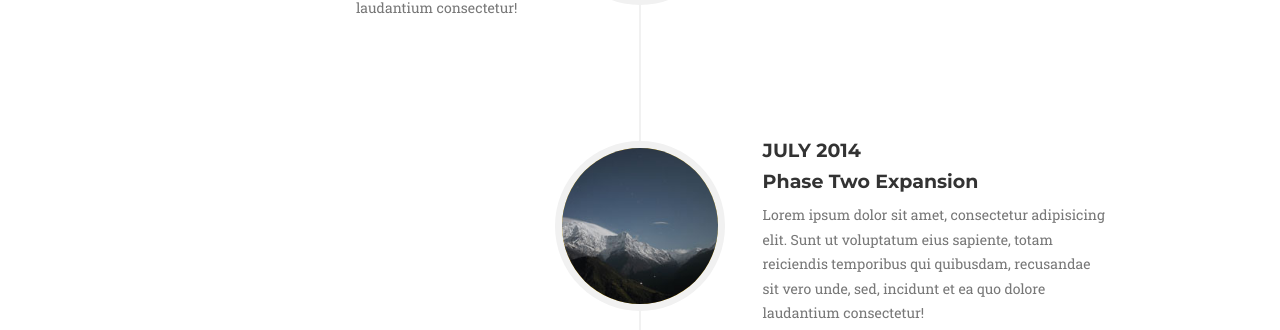
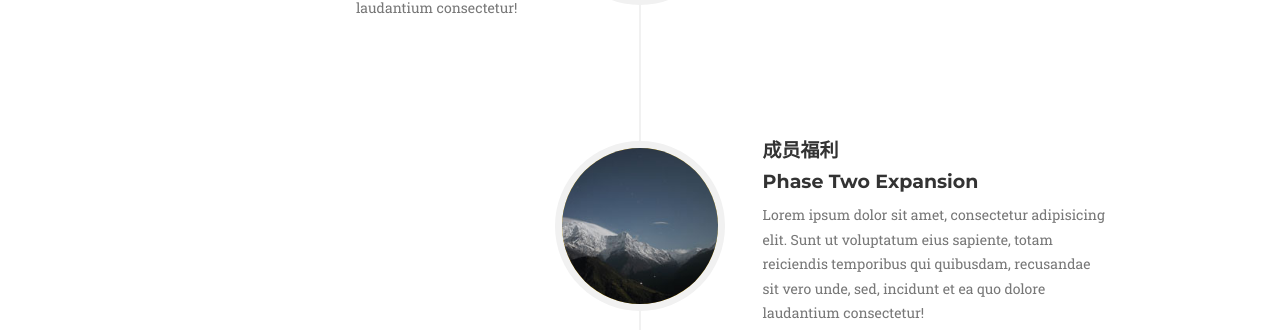
Before and after one commit to csakent/csakent.github.io, a Jekyll site: the page built from index.html, in a window 1280 px wide and 900 px high, scrolled down 3212 px. Shown: the part 121-451 px from the top of the window. Built offline with Jekyll 4.4.1, drawn with Linux system fonts in a browser that asks for light colours; some web fonts are replaced.

Commit message:
申请流程-成员福利

```diff
--- a/_includes/about.html
+++ b/_includes/about.html
@@ -58,7 +58,7 @@
                             </div>
                             <div class="timeline-panel">
                                 <div class="timeline-heading">
-                                    <h4>July 2014</h4>
+                                    <h4>成员福利</h4>
                                     <h4 class="subheading">Phase Two Expansion</h4>
                                 </div>
                                 <div class="timeline-body">
```
